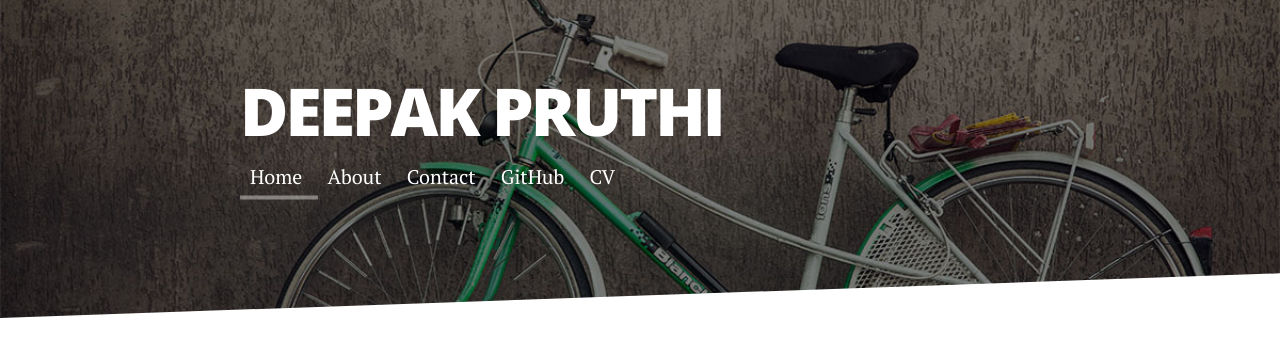
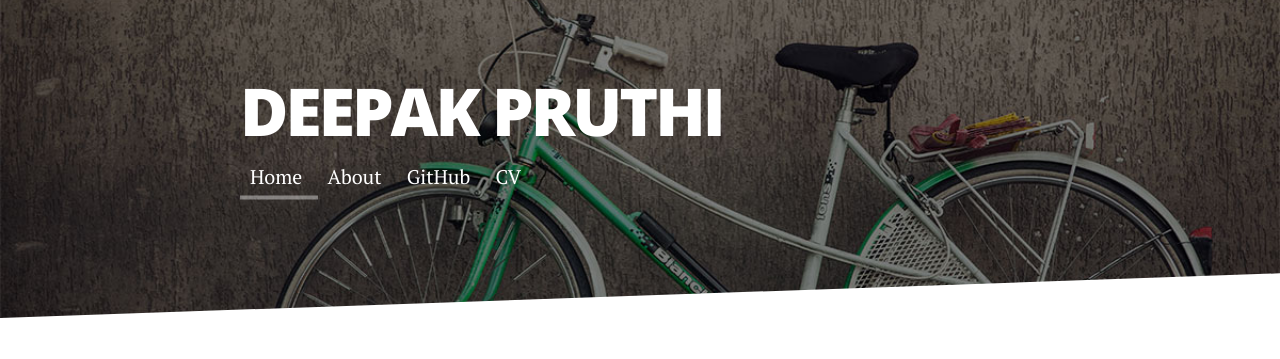
Before and after one commit to dpruthi/cv, a Jekyll site: the page built from index.html, in a window 1280 px wide. Shown: the top 359 px of the page. Built offline with Jekyll 4.4.1, drawn with Linux system fonts in a browser that asks for light colours; nearby versions of some CDN libraries; the list of posts is cut into pages by our own code.

Commit message:
Update _config.yml

```diff
--- a/_config.yml
+++ b/_config.yml
@@ -16,8 +16,6 @@ navigation:
    url: /index.html
  - title: About
    url: /about
- - title: Contact
-   url: /contact
 
 social:
    github: dpruthi
```
